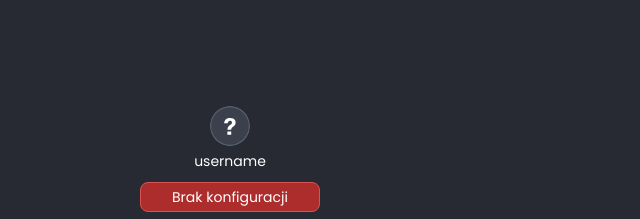
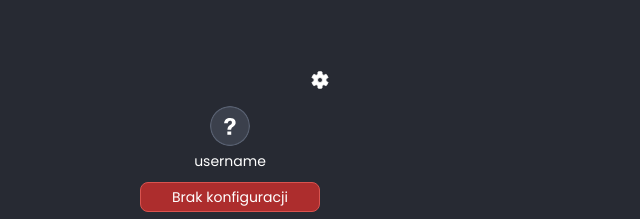
Before and after one commit to zlq23/tipply-to-se, a plain HTML site: page index.html in a window 1280 px wide. Shown: the part 215-434 px from the top of the page, 410-1050 px from the left. Drawn offline with nearby package versions, Linux system fonts and the light colour scheme; the site is published under a folder, as on GitHub Pages, so addresses that start at the root find nothing.

Commit message:
Update style.css

```diff
--- a/style.css
+++ b/style.css
@@ -106,7 +106,7 @@
     position: fixed;
     top: 10px;
     right: 10px;
-    background: url('/assets/settings-icon.svg');
+    background: url('assets/settings-icon.svg');
     cursor: pointer;
     outline: none;
     border: none;
```
